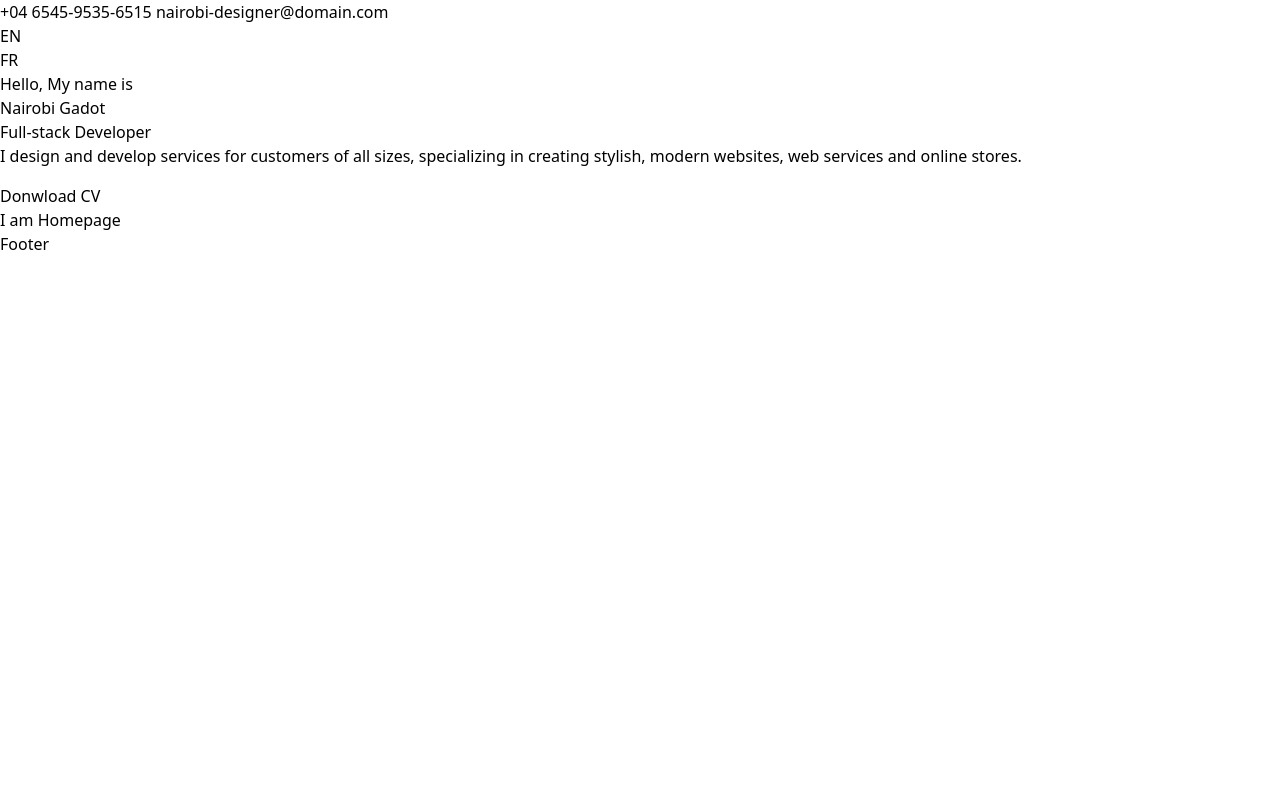
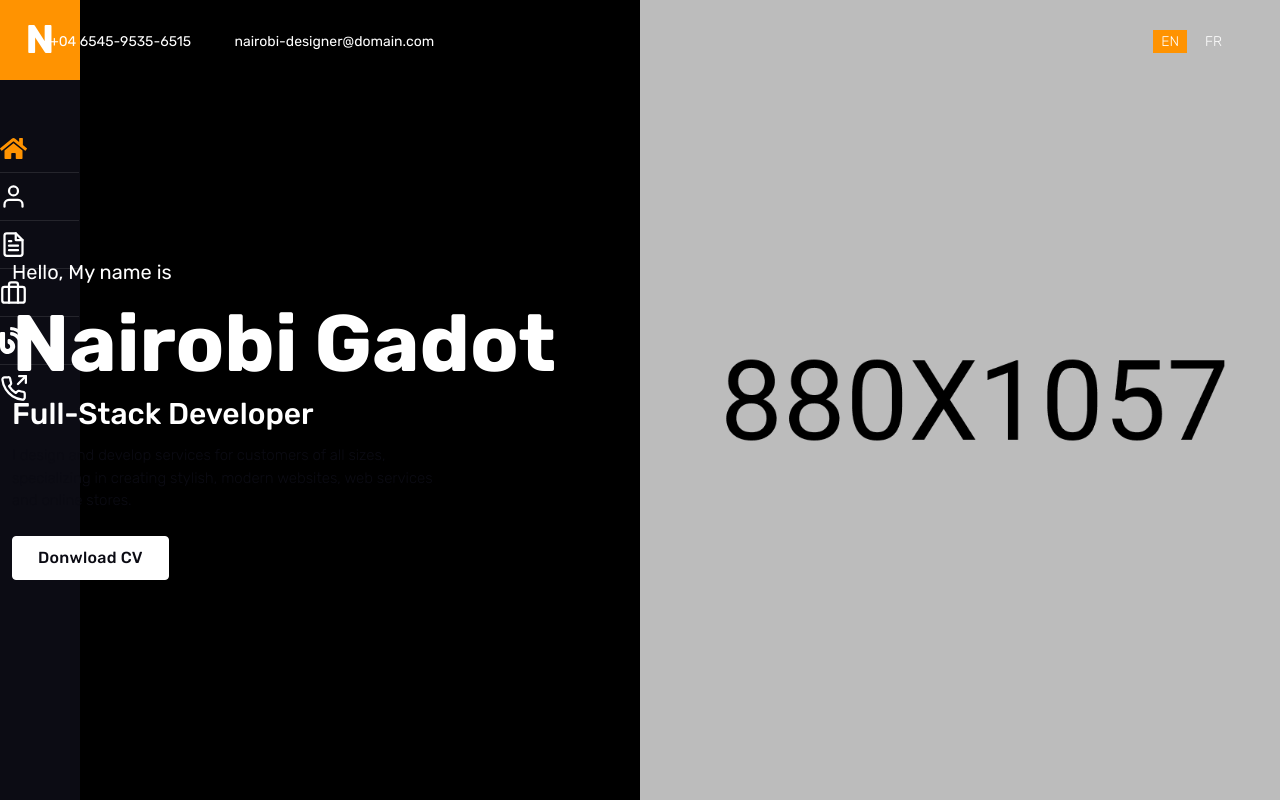
Before and after one commit to tanveer19/tanveer.xyz, a React (Vite) app: page / in a window 1280 px wide. Built offline with nearby package versions, Linux system fonts and the light colour scheme; a web font is replaced by a local one.

Commit message:
working on nav

```diff
--- a/src/components/Footer/Footer.jsx
+++ b/src/components/Footer/Footer.jsx
@@ -1,7 +1,7 @@
 import React from "react";
 
 const Footer = () => {
-  return <div>Footer</div>;
+  return <div></div>;
 };
 
 export default Footer;
--- a/src/components/Header/Header.jsx
+++ b/src/components/Header/Header.jsx
@@ -1,11 +1,169 @@
-import React from "react";
-import Slider from "../Slider/Slider";
+import React, { useState } from "react";
+import Scrollspy from "react-scrollspy";
+import { Link } from "react-router-dom";
+import ReactTooltip from "react-tooltip";
+import {
+  FiUser,
+  FiBriefcase,
+  FiFileText,
+  FiPhoneOutgoing,
+} from "react-icons/fi";
+import { FaHome, FaBlog } from "react-icons/fa";
 
 const Header = () => {
+  const [click, setClick] = useState(false);
+  const handleClick = () => setClick(!click);
+
   return (
-    <div>
-      <Slider></Slider>
-    </div>
+    <>
+      {/* Header */}
+      <div className="mob-header">
+        <button className="toggler-menu" onClick={handleClick}>
+          <div className={click ? "active" : ""}>
+            <span></span>
+            <span></span>
+            <span></span>
+          </div>
+        </button>
+      </div>
+      {/* End Header */}
+
+      {/* nav bar */}
+      <header className={click ? "header-left menu-open" : "header-left "}>
+        <div className="scroll-bar">
+          <div className="hl-top">
+            <div className="hl-logo">
+              <Link to="/">N</Link>
+            </div>
+          </div>
+          {/* End htl-top */}
+
+          <Scrollspy
+            // className="nav nav-menu"
+            className="flex flex-wrap pl-0 mb-0 list-none nav-menu"
+            items={["home", "about", "resume", "work", "blog", "contactus"]}
+            currentClassName="active"
+            offset={-30}
+          >
+            <li>
+              <a
+                className="nav-link "
+                href="#home"
+                data-tip
+                data-for="HOME"
+                onClick={handleClick}
+              >
+                <FaHome />
+                <ReactTooltip
+                  id="HOME"
+                  place="right"
+                  type="dark"
+                  effect="float"
+                >
+                  <span>Home</span>
+                </ReactTooltip>
+              </a>
+            </li>
+            <li>
+              <a
+                className="nav-link"
+                href="#about"
+                data-tip
+                data-for="ABOUT"
+                onClick={handleClick}
+              >
+                <FiUser />
+                <ReactTooltip
+                  id="ABOUT"
+                  place="right"
+                  type="dark"
+                  effect="float"
+                >
+                  <span>About</span>
+                </ReactTooltip>
+              </a>
+            </li>
+            <li>
+              <a
+                className="nav-link"
+                href="#resume"
+                data-tip
+                data-for="RESUME"
+                onClick={handleClick}
+              >
+                <FiFileText />
+                <ReactTooltip
+                  id="RESUME"
+                  place="right"
+                  type="dark"
+                  effect="float"
+                >
+                  <span>Resume</span>
+                </ReactTooltip>
+              </a>
+            </li>
+            <li>
+              <a
+                className="nav-link"
+                href="#work"
+                data-tip
+                data-for="WORK"
+                onClick={handleClick}
+              >
+                <FiBriefcase />
+                <ReactTooltip
+                  id="WORK"
+                  place="right"
+                  type="dark"
+                  effect="float"
+                >
+                  <span>Work</span>
+                </ReactTooltip>
+              </a>
+            </li>
+            <li>
+              <a
+                className="nav-link"
+                href="#blog"
+                data-tip
+                data-for="BLOG"
+                onClick={handleClick}
+              >
+                <FaBlog />
+                <ReactTooltip
+                  id="BLOG"
+                  place="right"
+                  type="dark"
+                  effect="float"
+                >
+                  <span>Blog</span>
+                </ReactTooltip>
+              </a>
+            </li>
+            <li>
+              <a
+                className="nav-link"
+                href="#contactus"
+                data-tip
+                data-for="CONTACT"
+                onClick={handleClick}
+              >
+                <FiPhoneOutgoing />
+                <ReactTooltip
+                  id="CONTACT"
+                  place="right"
+                  type="dark"
+                  effect="float"
+                >
+                  <span>Contact</span>
+                </ReactTooltip>
+              </a>
+            </li>
+          </Scrollspy>
+        </div>
+      </header>
+      {/* End Header */}
+    </>
   );
 };
 
--- a/src/components/Layout/Layout.jsx
+++ b/src/components/Layout/Layout.jsx
@@ -2,11 +2,13 @@ import React from "react";
 import { Outlet } from "react-router-dom";
 import Header from "../Header/Header";
 import Footer from "../Footer/Footer";
+import Slider from "../Slider/Slider";
 
 const Layout = () => {
   return (
     <div className="layout">
       <Header></Header>
+      <Slider></Slider>
       <Outlet></Outlet>
       <Footer></Footer>
     </div>
--- a/src/main.jsx
+++ b/src/main.jsx
@@ -1,5 +1,6 @@
 import React from "react";
 import ReactDOM from "react-dom/client";
+import "./assets/scss/main.scss";
 import "./index.css";
 import { RouterProvider, createBrowserRouter } from "react-router-dom";
 import ErrorPage from "./error-page.jsx";
--- a/src/pages/Home/Home.jsx
+++ b/src/pages/Home/Home.jsx
@@ -1,7 +1,7 @@
 import React from "react";
 
 const Home = () => {
-  return <div>I am Homepage </div>;
+  return <div> </div>;
 };
 
 export default Home;
```
Also changed, not shown: package.json (+11 -0 lines), 1 other file (tests, documents, lock files or other folders).
